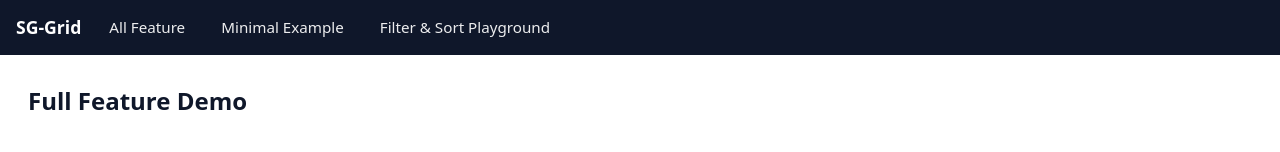
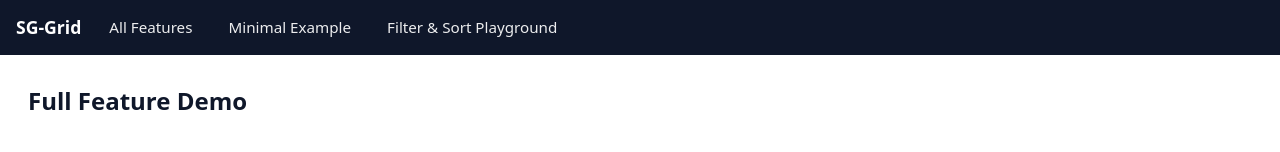
Before and after one commit to serhatgurel/sg-grid, a Vue app: page / in a window 1280 px wide. Shown: the top 152 px of the page. Built offline with nearby package versions, Linux system fonts and the light colour scheme.

Commit message:
fix: correct typo in navigation label from "All Feature" to "All Features"

```diff
--- a/src/App.vue
+++ b/src/App.vue
@@ -24,7 +24,7 @@ const currentComponent = computed(() => {
       <div class="menubar-left">
         <div class="brand">SG-Grid</div>
         <nav class="nav">
-          <a href="#" @click.prevent="selected = 'full'">All Feature</a>
+          <a href="#" @click.prevent="selected = 'full'">All Features</a>
           <a href="#" @click.prevent="selected = 'minimal'">Minimal Example</a>
           <a href="#" @click.prevent="selected = 'playground'">Filter & Sort Playground</a>
         </nav>
```
